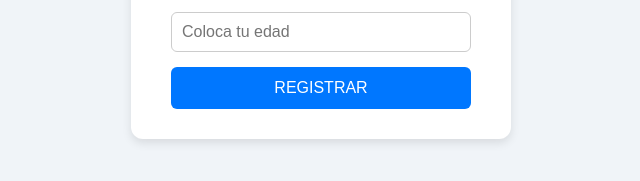
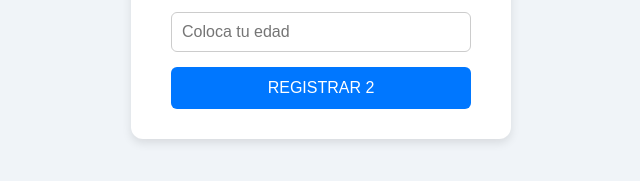
Before and after one commit to emxmax/node-mongo, a website: page public/index.html in a window 1280 px wide. Shown: the part 395-576 px from the top of the page, 319-959 px from the left. Drawn offline with Linux system fonts and the light colour scheme.

Commit message:
cambio de boton

```diff
--- a/public/index.html
+++ b/public/index.html
@@ -11,7 +11,7 @@
         <input type="text" name="nombre" placeholder="Coloca tu nombre" required>
         <input type="text" name="apellido" placeholder="Coloca tu apellido" required>
         <input type="number" name="edad" placeholder="Coloca tu edad" required min="0">
-        <button type="submit">REGISTRAR</button>
+        <button type="submit">REGISTRAR 2</button>
     </form>
     <script>
         const form = document.getElementById('form');
```
